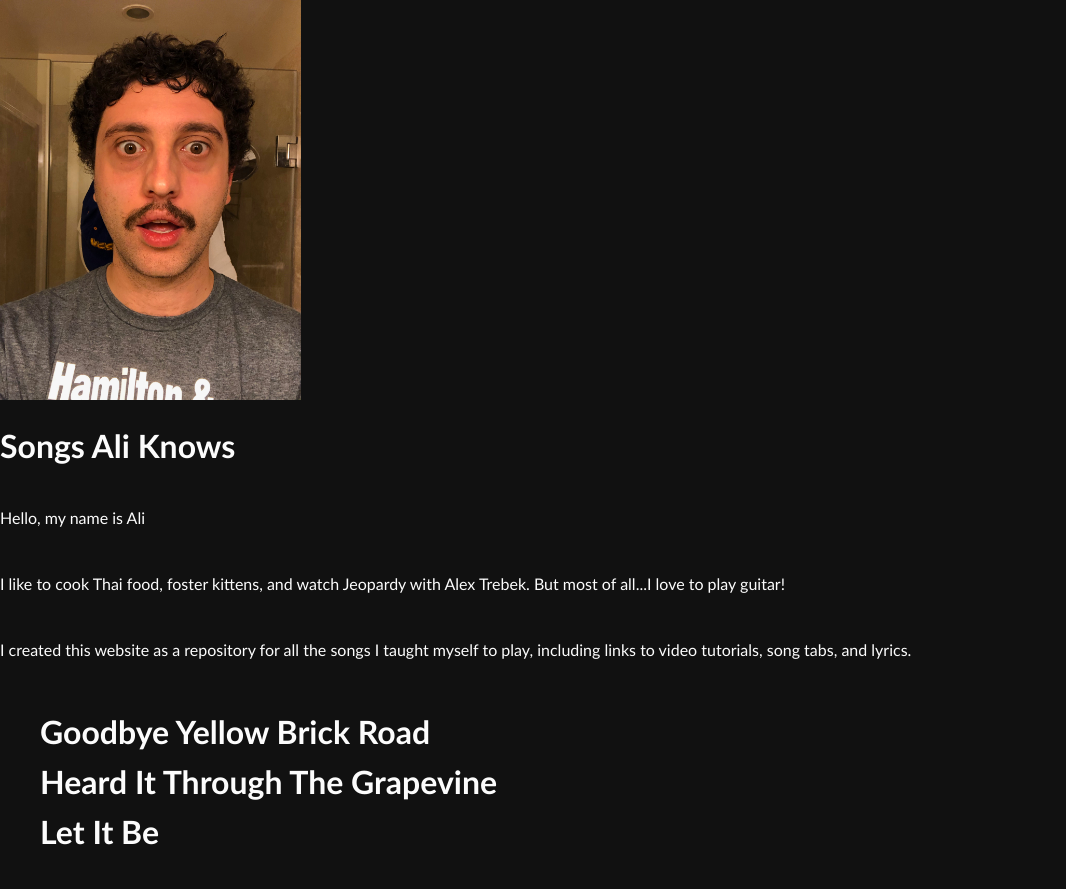
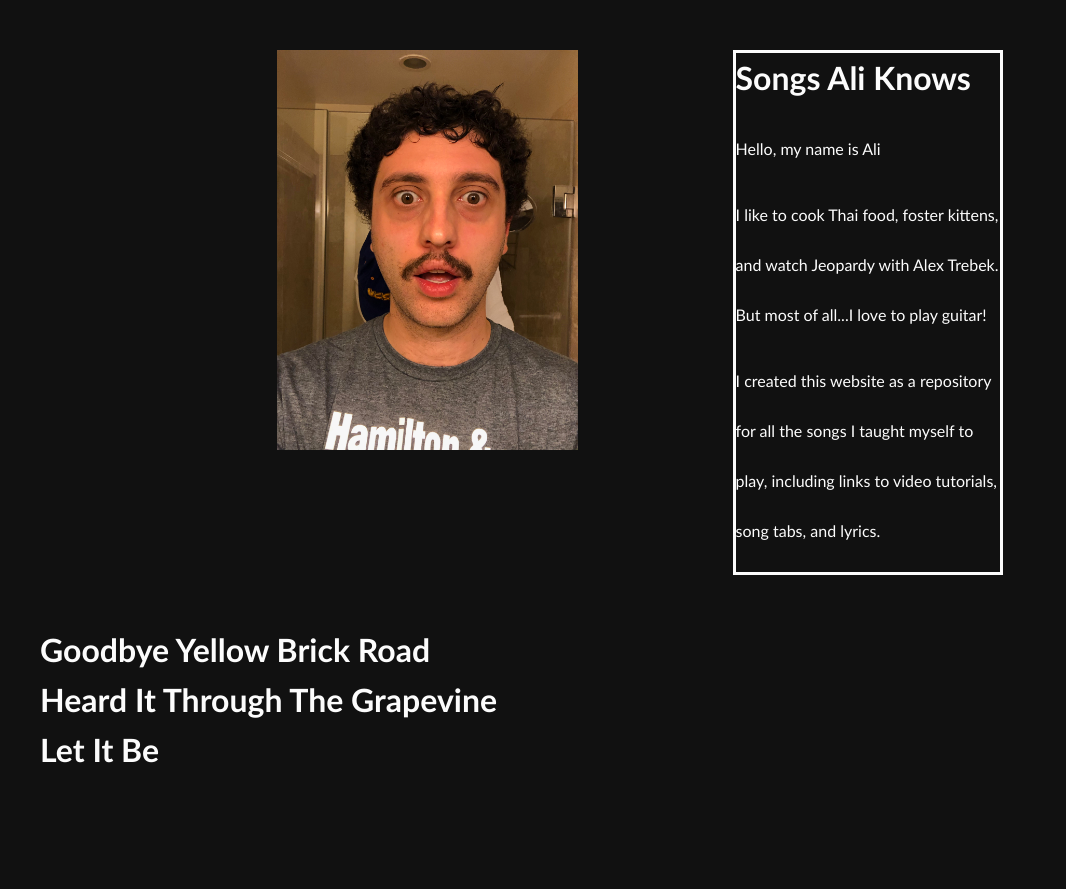
Before and after one commit to alishalabi/new-songs-i-know, a Django app: page /songapp/ in a window 1280 px wide. Shown: the whole page, without its empty margins (0-1066 px from the left). After the commit the page ends 763 px from the top, so only its background shows below. Run offline with Django 3.2, Linux system fonts and the light colour scheme; data comes from the database, SQL or seed files in the repository.

Commit message:
Added flex

```diff
--- a/songapp/static/songapp/style.css
+++ b/songapp/static/songapp/style.css
@@ -31,7 +31,23 @@ a:hover {
   color: var(--my-green);
 }
 
-img {
+/* img {
   width: 100px;
   height: 100px;
+} */
+
+.index-header {
+  display: flex;
+  flex-direction: row;
+  justify-content: space-around;
+  margin: 50px 200px 50px 200px;
 }
+
+.index-text-wrapper {
+  width: 30%;
+  border-style: solid;
+}
+
+.index-text-title > h1 {
+  margin-top: 0px;
+}
```
